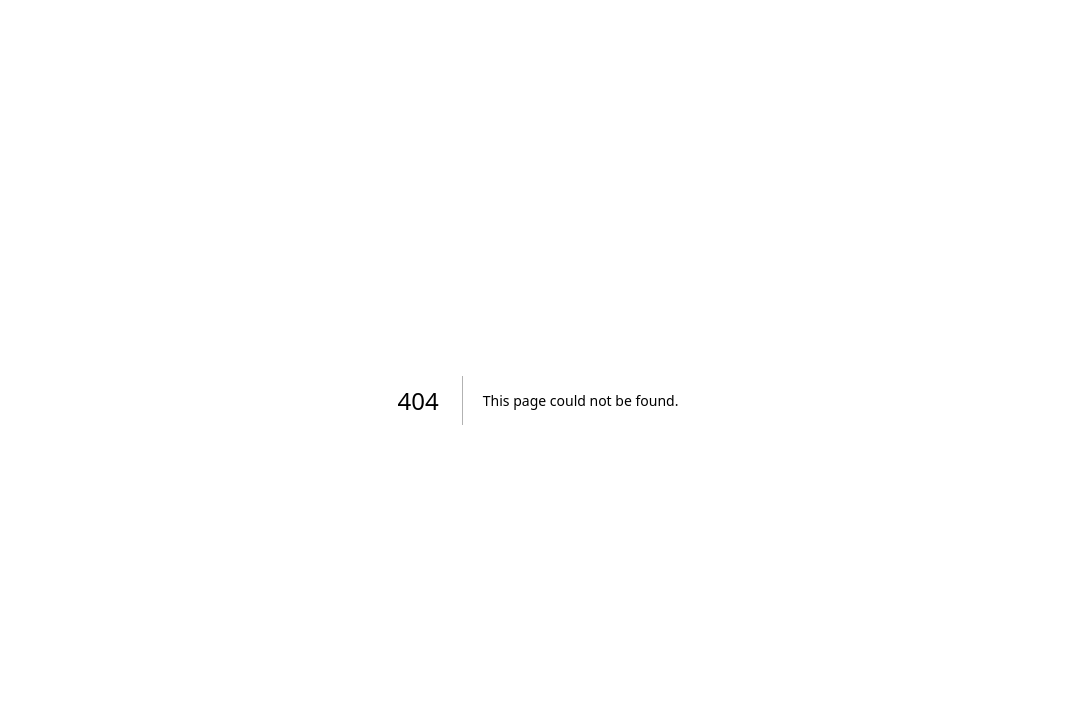
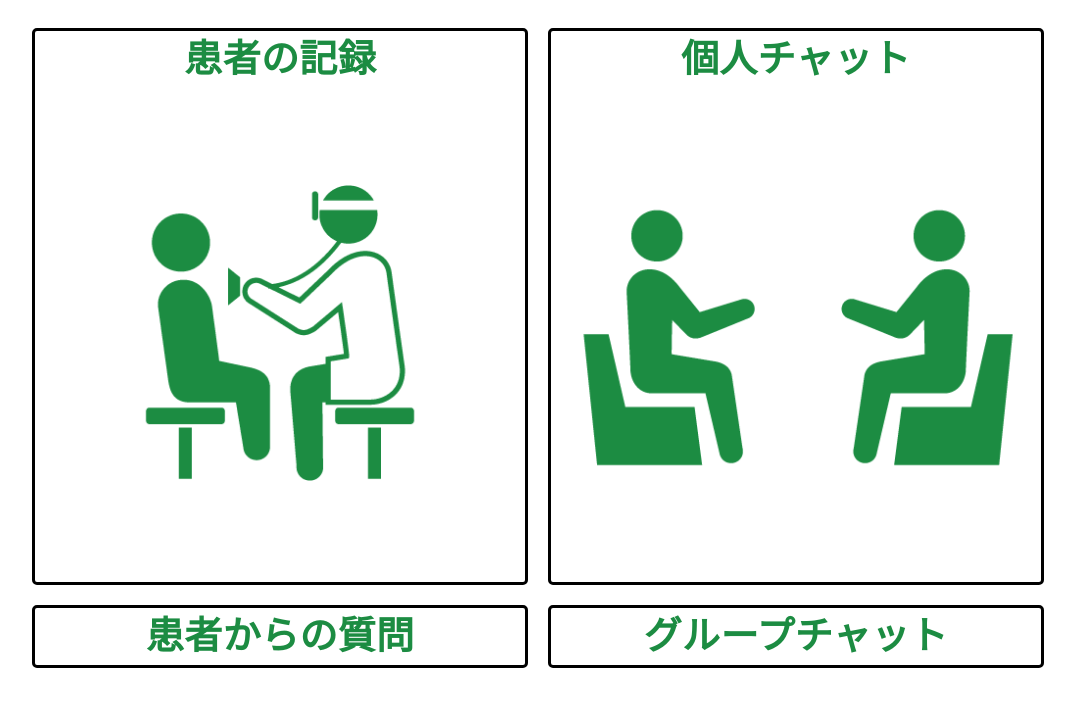
Before and after one commit to Kotaro0722/VitaLinkHistory, a Next.js app in the folder client/: page / in a window 1280 px wide. Before the commit this address had no page. Shown: the top 706 px of the page, without its empty margins (102-1177 px from the left). Built offline with nearby package versions, Linux system fonts and the light colour scheme.

Commit message:
大体作成

```diff
--- /dev/null
+++ b/client/app/page.jsx
@@ -0,0 +1,46 @@
+"use client";
+
+import * as React from "react";
+import Box from "@mui/material/Box";
+import Grid from "@mui/material/Grid";
+import TransitionButton from "@/components/home/transitionButton";
+import consultation from "@/public/img/consultation.png";
+import dm from "@/public/img/dm.svg";
+
+const Page = () => {
+  return (
+    <Box
+      sx={{
+        display: "flex",
+        flexDirection: "column",
+        gap: "20px",
+        p: "20px",
+      }}
+    >
+      <Box
+        sx={{
+          display: "flex",
+          justifyContent: "center",
+          gap: "20px",
+          height: "65%",
+        }}
+      >
+        <TransitionButton title={"患者の記録"} icon={consultation.src} />
+        <TransitionButton title={"個人チャット"} icon={dm.src} />
+      </Box>
+      <Box
+        sx={{
+          display: "flex",
+          justifyContent: "center",
+          gap: "20px",
+          height: "65%",
+        }}
+      >
+        <TransitionButton title={"患者からの質問"} />
+        <TransitionButton title={"グループチャット"} />
+      </Box>
+    </Box>
+  );
+};
+
+export default Page;
--- /dev/null
+++ b/client/components/home/transitionButton.jsx
@@ -0,0 +1,29 @@
+import { Box, Typography } from "@mui/material";
+
+const TransitionButton = ({ title, icon }) => {
+  return (
+    <Box
+      sx={{
+        border: "3px solid black",
+        borderRadius: "5px",
+        width: "40%",
+        height: "100%",
+        minWidth: "308px",
+      }}
+    >
+      <Typography
+        sx={{
+          textAlign: "center",
+          color: "#1C8C42",
+          fontSize: "38px",
+          fontWeight: "600",
+        }}
+      >
+        {title}
+      </Typography>
+      {icon && <img src={icon} alt="icon" width="100%" />}
+    </Box>
+  );
+};
+
+export default TransitionButton;
```
